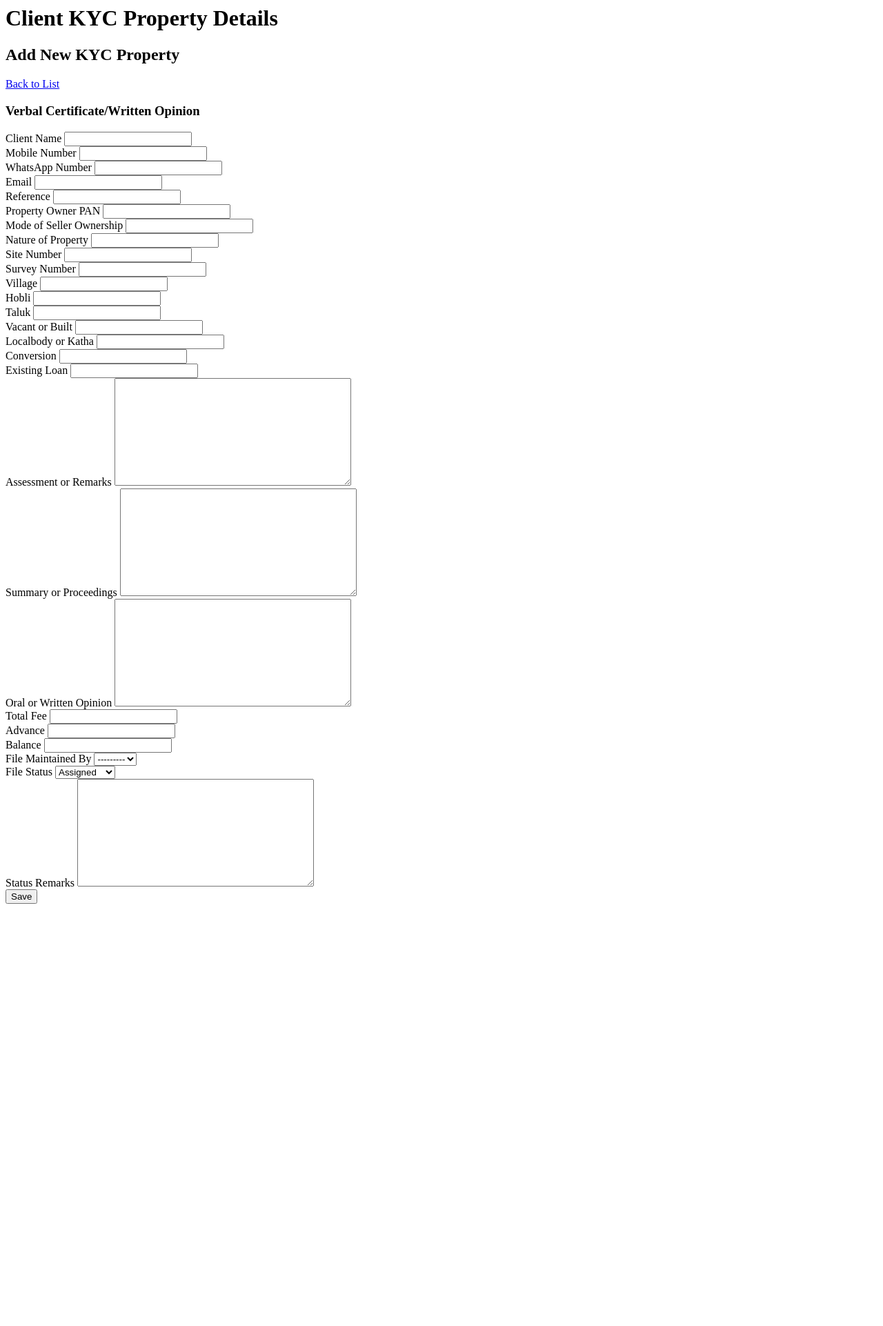
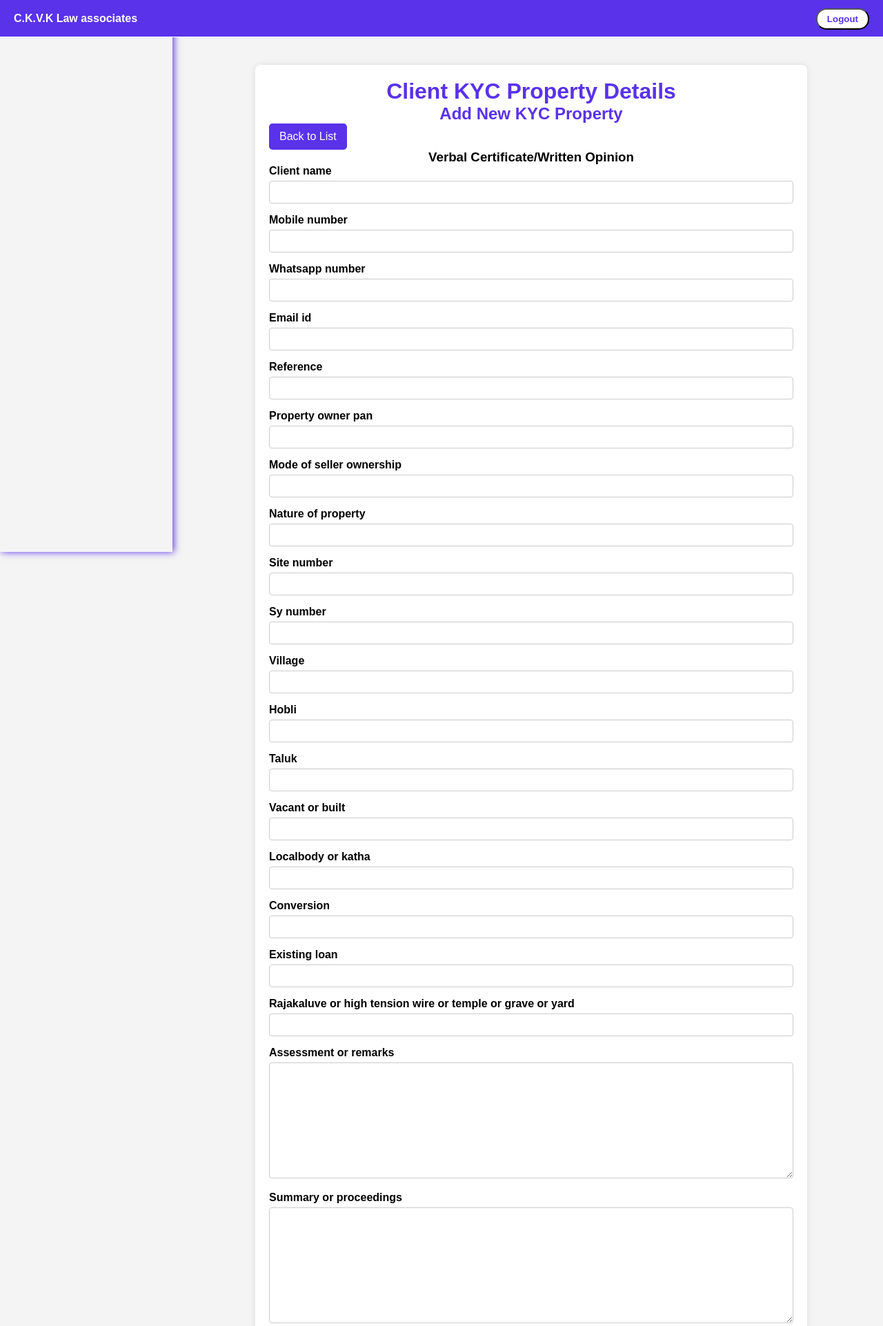
Before and after one commit to vinaykalwala/ClientKyc, a Django app: template templates/kyc_form.html in a window 1280 px wide. Shown: the top 1922 px of the page at 69% size. Before the commit the page ends 1310 px from the top, so only its background shows below. Run offline with Django 5.2, Linux system fonts and the light colour scheme; the template is opened without the code that fills it: values that come from a table or form of the project are taken from there, others are empty.

Commit message:
fix kyc_form design and list design

```diff
--- a/templates/kyc_form.html
+++ b/templates/kyc_form.html
@@ -1,129 +1,83 @@
+{% extends 'base.html' %}
+
 {% block content %}
+<style>
+    .container {
+        max-width: 800px;
+        margin: 20px auto;
+        background: #fff;
+        padding: 20px;
+        border-radius: 8px;
+        box-shadow: 0px 0px 10px rgba(0, 0, 0, 0.1);
+    }
+    h1, h2 {
+        text-align: center;
+        color: rgba(89, 50, 234, 1);
+    }
+    .center {
+        text-align: center;
+    }
+    .form-group {
+        margin-bottom: 15px;
+    }
+    .form-group label {
+        font-weight: bold;
+        display: block;
+        margin-bottom: 5px;
+    }
+    .form-group input,
+    .form-group select,
+    .form-group textarea {
+        width: 100%;
+        padding: 8px;
+        border: 1px solid #ccc;
+        border-radius: 4px;
+    }
+    .btn {
+        display: inline-block;
+        padding: 10px 15px;
+        text-decoration: none;
+        border-radius: 5px;
+        cursor: pointer;
+        text-align: center;
+    }
+    .btn-primary { background: rgba(89, 50, 234, 1); color: white; border: none; }
+    .btn-secondary { background: rgba(89, 50, 234, 1); color: white; border: none; }
+    .btn-warning { background: #ffc107; color: black; border: none; }
+</style>
+
+<div class="container">
     <h1>Client KYC Property Details</h1>
     <h2>{% if form.instance.pk %}Edit KYC Property{% else %}Add New KYC Property{% endif %}</h2>
     <a href="{% url 'kyc_list' %}" class="btn btn-secondary mb-3">Back to List</a>
 
-<form method="post" class="form" enctype="multipart/form-data">
-    {% csrf_token %} {% if form.errors %}
+    <form method="post" enctype="multipart/form-data">
+        {% csrf_token %}
+        {% if form.errors %}
             <div class="alert alert-danger">
                 <ul>
-            {% for field in form %} {% for error in field.errors %}
+                    {% for field in form %}
+                        {% for error in field.errors %}
                             <li>{{ error }}</li>
-            {% endfor %} {% endfor %}
+                        {% endfor %}
+                    {% endfor %}
                 </ul>
             </div>
         {% endif %}
 
-    <h3>Verbal Certificate/Written Opinion</h3>
-
-    <!-- Client Details -->
+        <h3 class="center">Verbal Certificate/Written Opinion</h3>
+        {% for field in form %}
             <div class="form-group">
-        <label for="client_name">Client Name</label> {{ form.client_name }}
+                <label for="{{ field.id_for_label }}">{{ field.label }}</label>
+                {{ field }}
             </div>
-
-    <div class="form-group">
-        <label for="mobile_number">Mobile Number</label> {{ form.mobile_number }}
-    </div>
-
-    <div class="form-group">
-        <label for="whatsapp_number">WhatsApp Number</label> {{ form.whatsapp_number }}
-    </div>
-
-    <div class="form-group">
-        <label for="email_id">Email</label> {{ form.email_id }}
-    </div>
-
-    <div class="form-group">
-        <label for="reference">Reference</label> {{ form.reference }}
-    </div>
-
-    <div class="form-group">
-        <label for="property_owner_pan">Property Owner PAN</label> {{ form.property_owner_pan }}
-    </div>
-
-    <div class="form-group">
-        <label for="mode_of_seller_ownership">Mode of Seller Ownership</label> {{ form.mode_of_seller_ownership }}
-    </div>
-
-    <div class="form-group">
-        <label for="nature_of_property">Nature of Property</label> {{ form.nature_of_property }}
-    </div>
-
-    <div class="form-group">
-        <label for="site_number">Site Number</label> {{ form.site_number }}
-    </div>
-
-    <div class="form-group">
-        <label for="sy_number">Survey Number</label> {{ form.sy_number }}
-    </div>
-
-    <div class="form-group">
-        <label for="village">Village</label> {{ form.village }}
-    </div>
-
-    <div class="form-group">
-        <label for="hobli">Hobli</label> {{ form.hobli }}
-    </div>
-
-    <div class="form-group">
-        <label for="taluk">Taluk</label> {{ form.taluk }}
-    </div>
-
-    <div class="form-group">
-        <label for="vacant_or_built">Vacant or Built</label> {{ form.vacant_or_built }}
-    </div>
-
-    <div class="form-group">
-        <label for="localbody_or_katha">Localbody or Katha</label> {{ form.localbody_or_katha }}
-    </div>
-
-    <div class="form-group">
-        <label for="conversion">Conversion</label> {{ form.conversion }}
-    </div>
-
-    <div class="form-group">
-        <label for="existing_loan">Existing Loan</label> {{ form.existing_loan }}
-    </div>
-
-    <div class="form-group">
-        <label for="assessment_or_remarks">Assessment or Remarks</label> {{ form.assessment_or_remarks }}
-    </div>
-
-    <div class="form-group">
-        <label for="summary_or_proceedings">Summary or Proceedings</label> {{ form.summary_or_proceedings }}
-    </div>
-
-    <div class="form-group">
-        <label for="oral_or_written_opinion">Oral or Written Opinion</label> {{ form.oral_or_written_opinion }}
-    </div>
-
-    <div class="form-group">
-        <label for="total_fee">Total Fee</label> {{ form.total_fee }}
-    </div>
-
-    <div class="form-group">
-        <label for="advance">Advance</label> {{ form.advance }}
-    </div>
-
-    <div class="form-group">
-        <label for="balance">Balance</label> {{ form.balance }}
-    </div>
-
-    <div class="form-group">
-        <label for="file_maintained_by">File Maintained By</label> {{ form.file_maintained_by }}
-    </div>
-
-    <div class="form-group">
-        <label for="file_status">File Status</label> {% if request.user == form.instance.file_maintained_by %} {{ form.file_status }} {% else %} {{ form.file_status }} {% endif %}
-    </div>
-
-    <div class="form-group">
-        <label for="status_remarks">Status Remarks</label> {{ form.status_remarks }}
-    </div>
+        {% endfor %}
 
         <button type="submit" class="btn btn-primary">Save</button>
+        {% if form.instance.pk and form.instance.filed_by == request.user or request.user.is_superuser %}
+            <a href="{% url 'kyc_update' form.instance.pk %}" class="btn btn-warning mt-3">Edit</a>
+        {% endif %}
     </form>
 
-<!-- Display the Edit button if the current user is the one who filed the KYC or if the user is a superuser -->
-{% if form.instance.pk %} {% if form.instance.filed_by == request.user or request.user.is_superuser %}
-<a href="{% url 'kyc_update' form.instance.pk %}" class="btn btn-warning mt-3">Edit</a> {% endif %} {% endif %} {% endblock %}
+</div>
+{% endblock %}
```
Also changed, not shown: templates/kyc_list.html (+83 -9 lines). Lines whose indentation alone changed are shown as unchanged.
